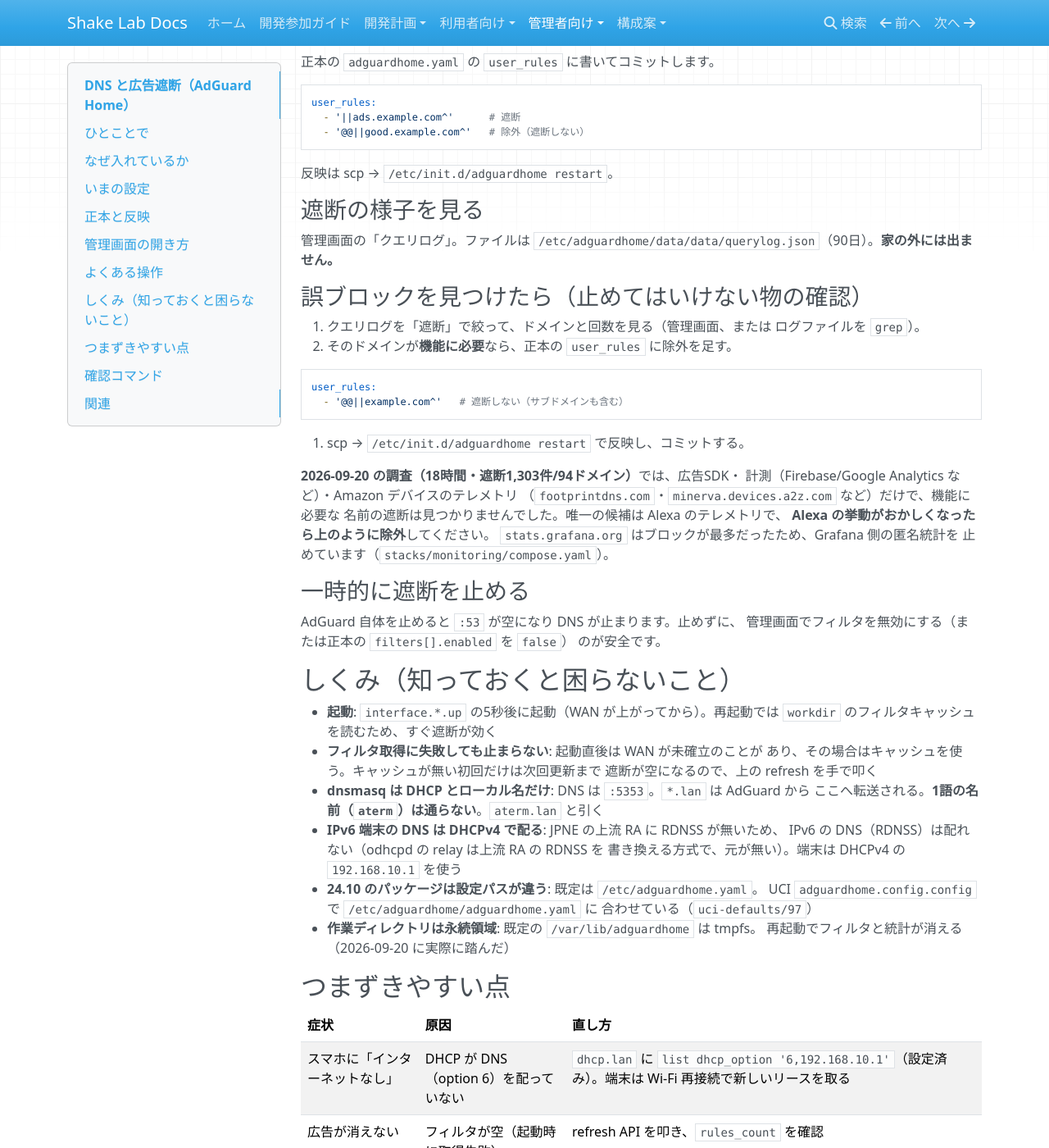
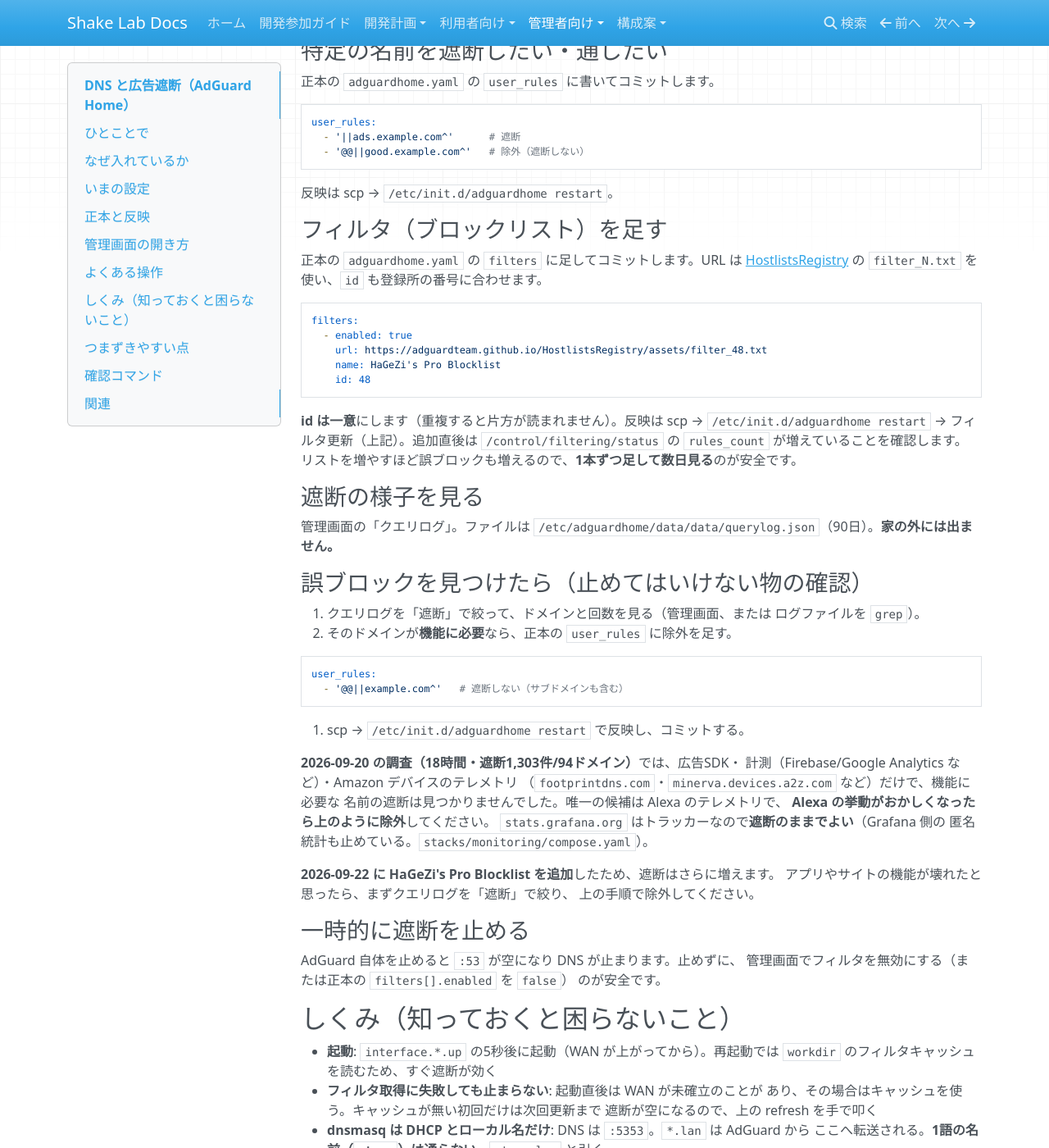
Before and after one commit to rurutheGeek/shake-cloud, an MkDocs documentation site: the page built from docs/operations/adguard.md, in a window 1280 px wide and 1400 px high, scrolled down 2353 px. Shown: the whole window at 82% size. Built offline with MkDocs 1.6.1, drawn with Linux system fonts in a browser that asks for light colours; nearby versions of some CDN libraries; a script that is not in the unit is left out; some of the changed text lies outside the part shown.

Commit message:
feat(network): AdGuardのブロックリスト追加と予約名のhost-record化
- HaGeZi's Pro Blocklist（HostlistsRegistry filter_48）を adguardhome.yaml へ追加し、idの一意性をテストで固定
- dnsmasq の dhcp-host はリースを取らない静的IP端末に名前を付けないため、netbox-dhcp-sync が host-record=<名前>.lan も生成する
- 手順とトラブルシュート（adguard.md・netbox.md・router.md・router-config.md）を更新

````diff
--- a/docs/operations/adguard.md
+++ b/docs/operations/adguard.md
@@ -1,6 +1,6 @@
 # DNS と広告遮断（AdGuard Home）
 
-更新日: 2026-09-20。状態: **router-01 で稼働中（家の DNS の窓口）。**
+更新日: 2026-09-22。状態: **router-01 で稼働中（家の DNS の窓口）。**
 対象読者: 家のネットワークを運用する人。設定の一覧は
 [router-01 の設定まとめ](router-config.md)、ルータ本体は
 [router-01（OpenWrt・自作ルータ）](router.md) が正本です。
@@ -20,7 +20,8 @@
 
 ## なぜ入れているか
 
-- **広告・トラッカーの遮断**: 約18万件のフィルタ（AdGuard DNS filter）
+- **広告・トラッカーの遮断**: AdGuard DNS filter（約18万件）＋
+  HaGeZi's Pro Blocklist（2026-09-22 追加）
 - **DNS の暗号化（DoH）**: 回線事業者に問い合わせ内容を平文で見せない
 - **ISP の DNS 不調から独立**: 切替前、ISP の DNS が `refused` を返して
   名前が引けないことがあった
@@ -36,7 +37,7 @@
 | 上流 | `[/lan/]127.0.0.1:5353` → DoH（Cloudflare / Google） | ローカル名は dnsmasq、外部は暗号化 |
 | ブートストラップ | 1.1.1.1 / 9.9.9.10 | DoH サーバー名の解決用 |
 | 逆引き（PTR） | `127.0.0.1:5353` | LAN の名前は dnsmasq |
-| フィルタ | AdGuard DNS filter（約18万件） | 広告・トラッカー |
+| フィルタ | AdGuard DNS filter（約18万件）＋ HaGeZi's Pro Blocklist | 広告・トラッカー。1本では網羅できないため補完 |
 | クエリログ・統計 | 90日 | ルータ内のディスクに保存 |
 | 管理画面 | `https://adguard.apextox.dpdns.org`（SSO） | Forward Auth の下に置く。ルータの `:3000` は services-01 だけに許可 |
 | 作業ディレクトリ | `/etc/adguardhome/data`（UCI `workdir`） | 既定の `/var/lib` は tmpfs。再起動でフィルタが消えるのを防ぐ |
@@ -96,6 +97,25 @@
 
 反映は scp → `/etc/init.d/adguardhome restart`。
 
+### フィルタ（ブロックリスト）を足す
+
+正本の `adguardhome.yaml` の `filters` に足してコミットします。URL は
+[HostlistsRegistry](https://adguardteam.github.io/HostlistsRegistry/) の
+`filter_N.txt` を使い、`id` も登録所の番号に合わせます。
+
+```yaml
+filters:
+  - enabled: true
+    url: https://adguardteam.github.io/HostlistsRegistry/assets/filter_48.txt
+    name: HaGeZi's Pro Blocklist
+    id: 48
+```
+
+**id は一意**にします（重複すると片方が読まれません）。反映は scp →
+`/etc/init.d/adguardhome restart` → フィルタ更新（上記）。追加直後は
+`/control/filtering/status` の `rules_count` が増えていることを確認します。
+リストを増やすほど誤ブロックも増えるので、**1本ずつ足して数日見る**のが安全です。
+
 ### 遮断の様子を見る
 
 管理画面の「クエリログ」。ファイルは
@@ -119,8 +139,12 @@
 （`footprintdns.com`・`minerva.devices.a2z.com` など）だけで、機能に必要な
 名前の遮断は見つかりませんでした。唯一の候補は Alexa のテレメトリで、
 **Alexa の挙動がおかしくなったら上のように除外**してください。
-`stats.grafana.org` はブロックが最多だったため、Grafana 側の匿名統計を
-止めています（`stacks/monitoring/compose.yaml`）。
+`stats.grafana.org` はトラッカーなので**遮断のままでよい**（Grafana 側の
+匿名統計も止めている。`stacks/monitoring/compose.yaml`）。
+
+**2026-09-22 に HaGeZi's Pro Blocklist を追加**したため、遮断はさらに増えます。
+アプリやサイトの機能が壊れたと思ったら、まずクエリログを「遮断」で絞り、
+上の手順で除外してください。
 
 ### 一時的に遮断を止める
 
````
Also changed, not shown: docs/operations/netbox.md (+5 -3 lines), docs/operations/router-config.md (+2 -1 lines), docs/operations/router.md (+14 -0 lines), 4 other files.
